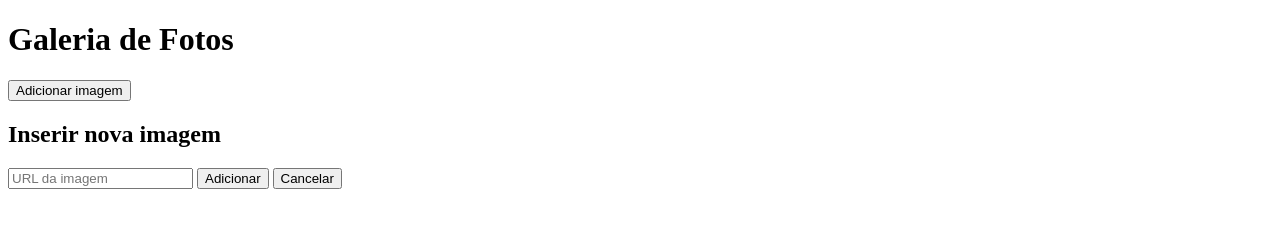
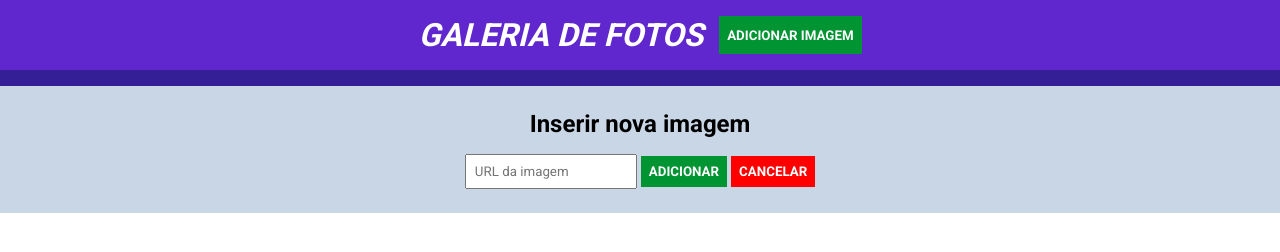
Before and after one commit to JohnataMoreira/jquery-galeria-fotos, a plain HTML site: page index.html in a window 1280 px wide. Drawn offline with nearby package versions, Linux system fonts and the light colour scheme.

Commit message:
Adicionado css e Jquery

```diff
--- a/index.html
+++ b/index.html
@@ -20,8 +20,10 @@
     <h2>Inserir nova imagem</h2>
     <input type="url" placeholder="URL da imagem" required>
     <button type="submit">Adicionar</button>
-    <button type="reset">Cancelar</button>
+    <button id="botao-cancelar" type="reset">Cancelar</button>
   </form>
+  <script src="https://code.jquery.com/jquery-3.7.1.min.js"></script>
+  <script src="./main.js"></script>
 </body>
 
 </html>
--- /dev/null
+++ b/main.js
@@ -0,0 +1,9 @@
+$(document).ready(function(){
+    $('header button').click(function(){
+        alert('Expandir Formulario')
+    })
+
+    $('form').on('submit', function(e){
+        e.preventDefault();
+    })
+})
--- a/style.css
+++ b/style.css
@@ -0,0 +1,48 @@
+*{
+    margin: 0;
+    padding: 0;
+    box-sizing: border-box;
+    font-family: 'Roboto', sans-serif;
+}
+
+header{
+    background-color: #5f27cd;
+    padding: 16px 0;
+    color: #fff;
+    display: flex;
+    border-bottom: 16px solid #341f97;
+    justify-content: center;
+    text-transform: uppercase;
+    font-style: italic;
+}
+
+header button{
+    margin-left: 16px;
+}
+
+form{
+    background-color: #c8d6e5;
+    padding: 24px 0;
+    text-align: center;
+}
+
+form h2{
+    margin-bottom: 16px;
+}
+
+input, button{
+    padding: 8px;
+}
+
+button{
+    background-color: #009432;
+    border: none;
+    font-weight: bold;
+    text-transform: uppercase;
+    color: #fff;
+    cursor: pointer;
+}
+
+#botao-cancelar{
+    background-color: red;
+}
```
